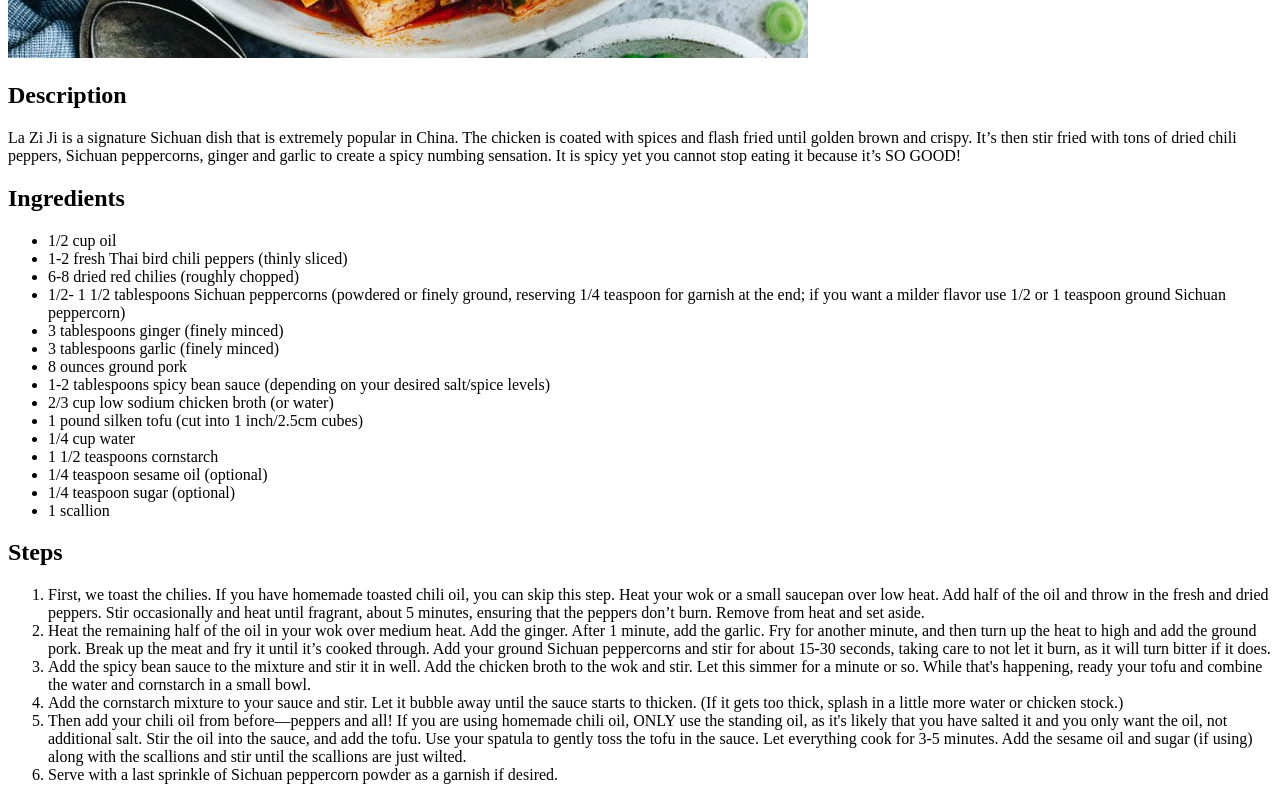
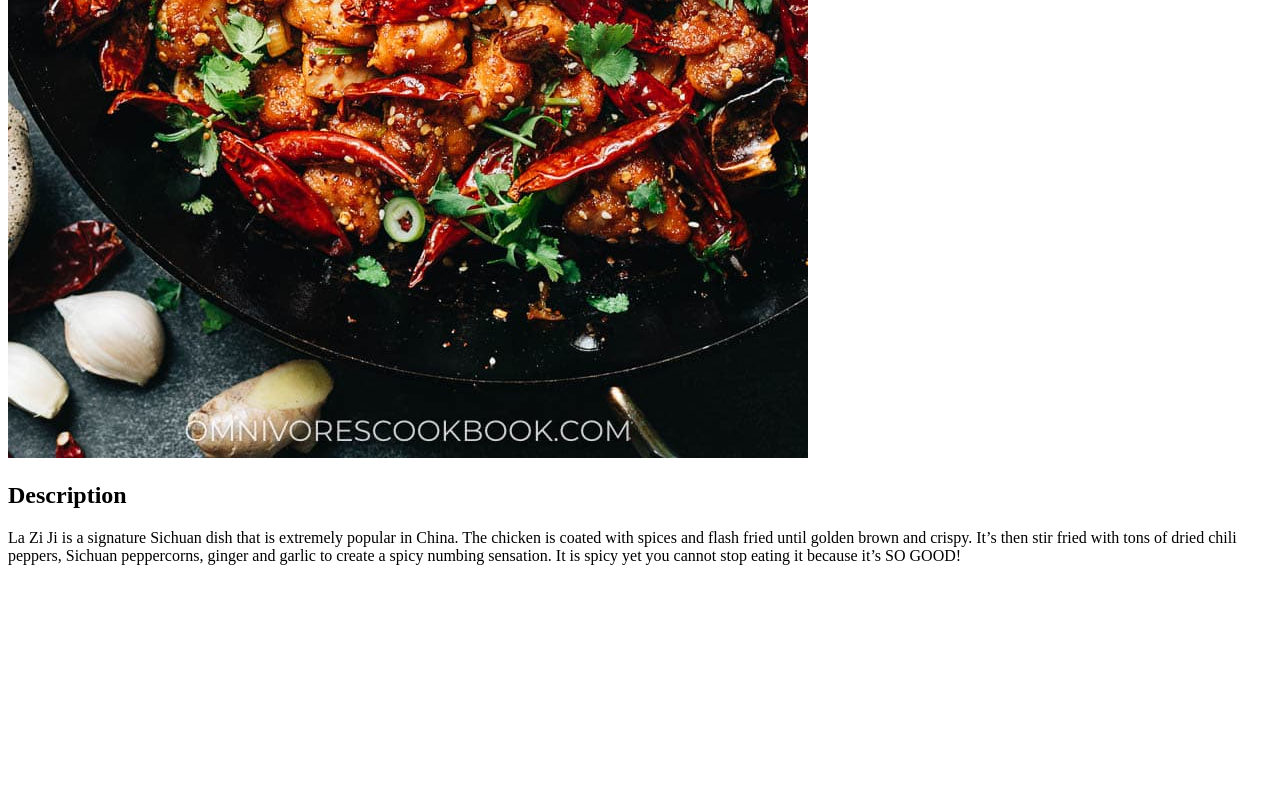
Before and after one commit to junnengsoo/odin-recipes, a plain HTML site: page recipes/laziji.html in a window 1280 px wide. Shown: the part 831-1631 px from the top of the page. After the commit the page ends 1412 px from the top, so only its background shows below. Drawn offline with Linux system fonts and the light colour scheme.

Commit message:
Change laziji picture

```diff
--- a/recipes/laziji.html
+++ b/recipes/laziji.html
@@ -8,35 +8,8 @@
 </head>
 <body>
     <h1>辣子鸡</h1>
-    <img src="recipeimg/mapotofu.jpeg">
+    <img src="recipeimg/laziji.jpeg">
     <h2>Description</h2>
     <p>La Zi Ji is a signature Sichuan dish that is extremely popular in China. The chicken is coated with spices and flash fried until golden brown and crispy. It’s then stir fried with tons of dried chili peppers, Sichuan peppercorns, ginger and garlic to create a spicy numbing sensation. It is spicy yet you cannot stop eating it because it’s SO GOOD!</p>
-    <h2>Ingredients</h2>
-    <ul>
-        <li>1/2 cup oil</li>
-        <li>1-2 fresh Thai bird chili peppers (thinly sliced)</li>
-        <li>6-8 dried red chilies (roughly chopped)</li>
-        <li>1/2- 1 1/2 tablespoons Sichuan peppercorns (powdered or finely ground, reserving 1/4 teaspoon for garnish at the end; if you want a milder flavor use 1/2 or 1 teaspoon ground Sichuan peppercorn)</li>
-        <li>3 tablespoons ginger (finely minced)</li>
-        <li>3 tablespoons garlic (finely minced)</li>
-        <li>8 ounces ground pork</li>
-        <li>1-2 tablespoons spicy bean sauce (depending on your desired salt/spice levels)</li>
-        <li>2/3 cup low sodium chicken broth (or water)</li>
-        <li>1 pound silken tofu (cut into 1 inch/2.5cm cubes)</li>
-        <li>1/4 cup water</li>
-        <li>1 1/2 teaspoons cornstarch</li>
-        <li>1/4 teaspoon sesame oil (optional)</li>
-        <li>1/4 teaspoon sugar (optional)</li>
-        <li>1 scallion</li>
-    </ul>
-    <h2>Steps</h2>
-    <ol>
-        <li>First, we toast the chilies. If you have homemade toasted chili oil, you can skip this step. Heat your wok or a small saucepan over low heat. Add half of the oil and throw in the fresh and dried peppers. Stir occasionally and heat until fragrant, about 5 minutes, ensuring that the peppers don’t burn. Remove from heat and set aside.</li>
-        <li>Heat the remaining half of the oil in your wok over medium heat. Add the ginger. After 1 minute, add the garlic. Fry for another minute, and then turn up the heat to high and add the ground pork. Break up the meat and fry it until it’s cooked through. Add your ground Sichuan peppercorns and stir for about 15-30 seconds, taking care to not let it burn, as it will turn bitter if it does.</li>
-        <li>Add the spicy bean sauce to the mixture and stir it in well. Add the chicken broth to the wok and stir. Let this simmer for a minute or so. While that's happening, ready your tofu and combine the water and cornstarch in a small bowl.</li>
-        <li>Add the cornstarch mixture to your sauce and stir. Let it bubble away until the sauce starts to thicken. (If it gets too thick, splash in a little more water or chicken stock.)</li>
-        <li>Then add your chili oil from before—peppers and all! If you are using homemade chili oil, ONLY use the standing oil, as it's likely that you have salted it and you only want the oil, not additional salt. Stir the oil into the sauce, and add the tofu. Use your spatula to gently toss the tofu in the sauce. Let everything cook for 3-5 minutes. Add the sesame oil and sugar (if using) along with the scallions and stir until the scallions are just wilted.</li>
-        <li>Serve with a last sprinkle of Sichuan peppercorn powder as a garnish if desired.</li>
-    </ol>
 </body>
 </html>
```
Also changed, not shown: recipes/recipeimg/laziji.jpeg (added).
